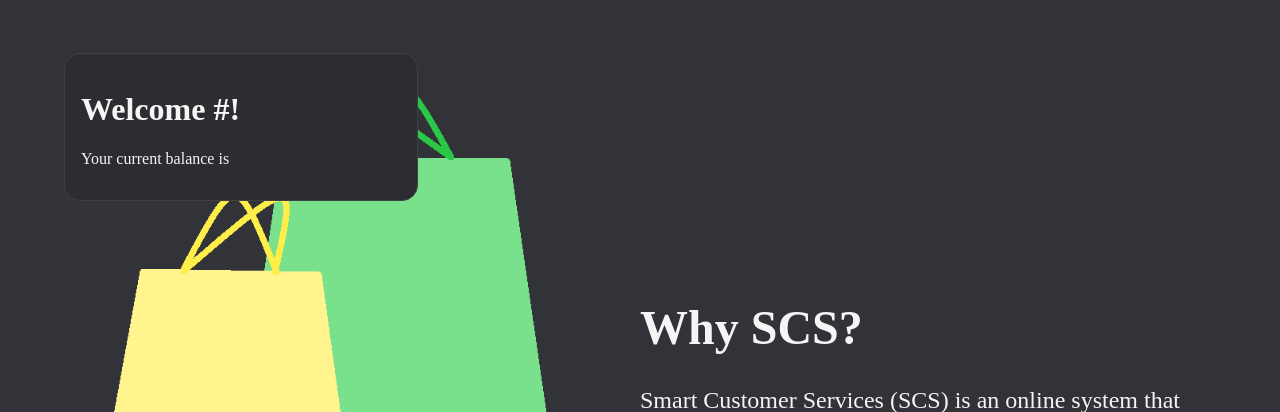
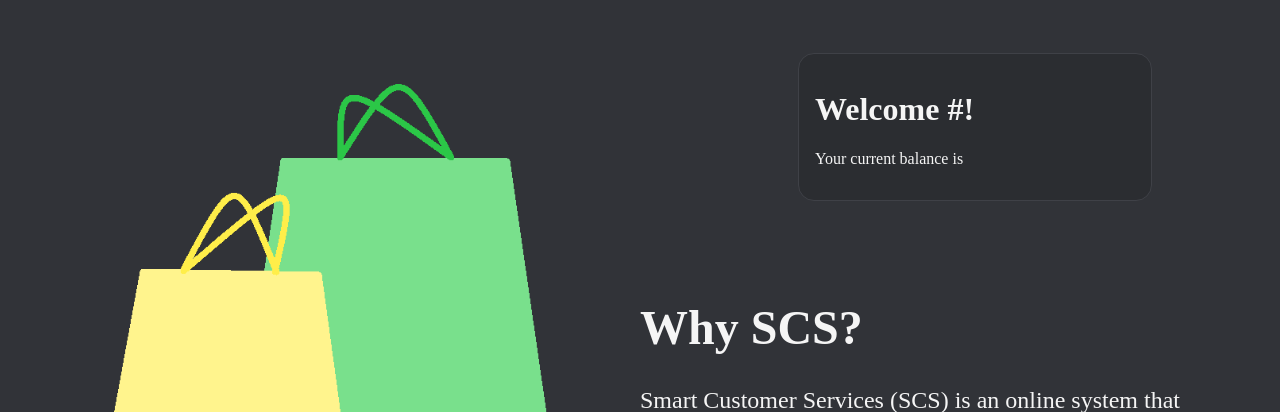
Before and after one commit to MaherMuhtadi/Smart-Customer-Services-Web-App, a PHP site: page /home.php in a window 1280 px wide. Shown: the part 75-487 px from the top of the page. Run offline with PHP 8.4, Linux system fonts and the light colour scheme; the visitor is signed in with stand-in values (Sample User, id 1); data that the repository does not hold is empty; some web fonts are replaced.

Commit message:
Minor layout update

```diff
--- a/home.php
+++ b/home.php
@@ -15,6 +15,7 @@ $user = $_SESSION["user"];
 <style>
     .tiles {
         position: absolute;
+        right: 10%;
     }
     .info {
         width: 100%;
```
